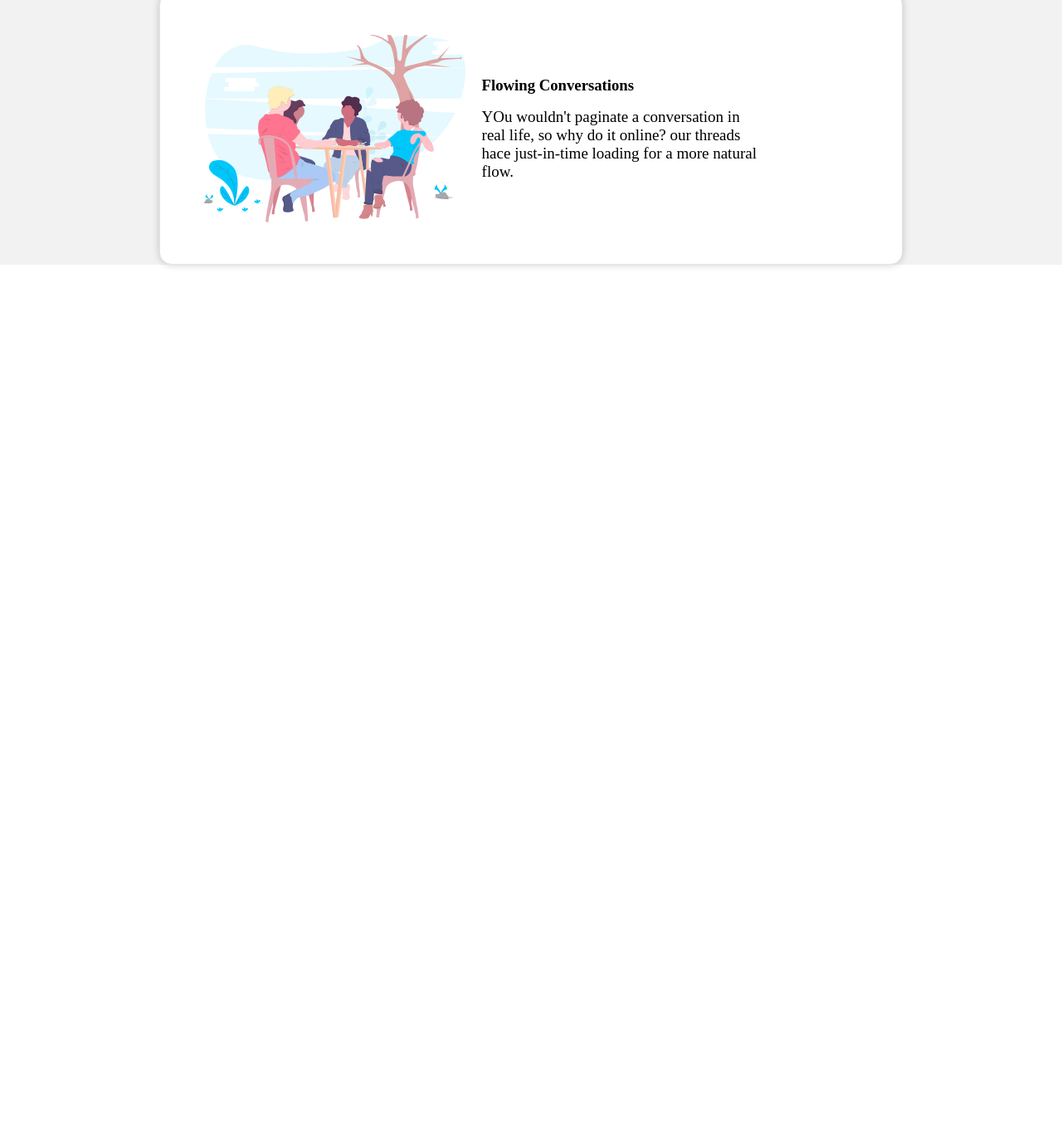
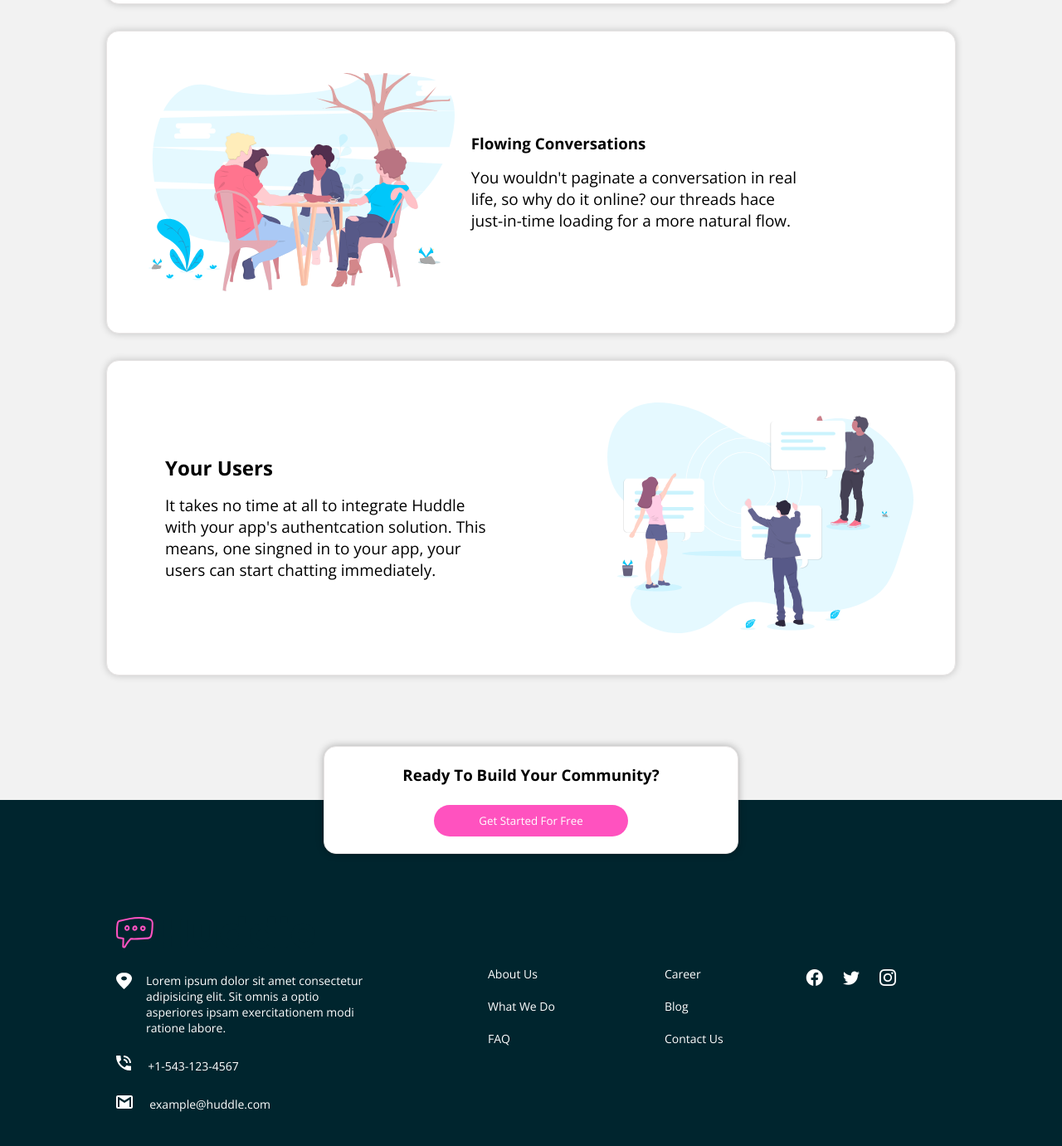
Before and after one commit to juangige/huddle-landing-page, a plain HTML site: page index.html in a window 1280 px wide. Shown: the part 1100-2481 px from the top of the page at 83% size. Before the commit the page ends 1447 px from the top, so only its background shows below. Drawn offline with nearby package versions, Linux system fonts and the light colour scheme.

Commit message:
maquetado final

```diff
--- a/css/main.css
+++ b/css/main.css
@@ -1,7 +1,10 @@
+@import url('https://fonts.googleapis.com/css2?family=Mulish:wght@200;300;400;500;600;700;800;900&family=Open+Sans:wght@400;700&family=Ubuntu:wght@300;400;500;700&display=swap');
+
 *{
     padding: 0;
     margin: 0;
     box-sizing: border-box;
+    font-family: 'Open Sans', sans-serif;
 }
 
 main{
@@ -94,7 +97,8 @@ p{
 .carta{
     display: flex;
     justify-content: space-between;
-    width: 70%;
+    width: 80%;
+    height: 50%;
     border: 1px solid #e7e4e4;
     border-radius: 15px;
     padding: 50px;
@@ -112,6 +116,106 @@ p{
 
 }
 
+.carta3{
+    margin-bottom: 150px;
+}
+
 .img-carta{
     width: 40%;
 }
+
+.carta-build{
+    display: flex;
+    flex-direction: column;
+    justify-content: center;
+    align-items: center;
+}
+
+.carta-b{
+    display: flex;
+    flex-direction: column;
+    justify-content: center;
+    align-items: center;
+    gap: 1.5rem;
+    width: 500px;
+    height: 130px;
+    border: 1px solid #e7e4e4;
+    border-radius: 15px;
+    box-shadow: 0px 0px 10px rgba(0, 0, 0, .3);
+    padding: 15px;
+    position: absolute;
+    background-color: #fff;
+}
+
+.btn3{
+    width: 50%;
+}
+
+
+.footer{
+    display: flex;
+    background-color: hsl(192, 100%, 9%);
+}
+
+.contacto{
+    padding: 40px;
+    margin-top: 100px;
+    margin-left: 100px;
+    display: flex;
+    flex-direction: column;
+    width: 35%;
+    gap: 1.5rem;
+}
+
+.ubicacion-div{
+    display: flex;
+    gap: 1rem;
+}
+
+.ubicacion-div p{
+    font-size: 14px;
+    color: #fff;
+}
+
+.ubicacion-div img{
+    width: 20px;
+    height: 20px;
+}
+
+.telefono span{
+    font-size: 14px;
+    margin-left: 1rem;
+    color: #fff;
+}
+
+.email a{
+    font-size: 14px;
+    text-decoration: none;
+    color: #fff;
+    margin-left: 1rem;
+}
+
+.nav{
+    display: flex;
+    gap: 7rem;
+    margin-top: 160px;
+    padding: 30px;
+}
+
+.nav li{
+    font-size: 14px;
+    list-style-type: none;
+    padding: 10px;
+    color: #fff;
+}
+
+.icn-redes{
+    margin-top: 200px;
+    margin-left: 50px;
+}
+
+.icnRedes{
+    font-size: 20px;
+    padding: 10px;
+    color: #fff;
+}
--- a/index.html
+++ b/index.html
@@ -5,6 +5,7 @@
   <meta name="viewport" content="width=device-width, initial-scale=1.0"> <!-- displays site properly based on user's device -->
   <link rel="stylesheet" href="./css/main.css">
   <link rel="icon" type="image/png" sizes="32x32" href="./images/favicon-32x32.png">
+  <link rel="stylesheet" href="https://cdn.jsdelivr.net/npm/bootstrap-icons@1.11.1/font/bootstrap-icons.css">
 
   <title>Huddle landing page </title>
 
@@ -59,17 +60,83 @@
 
       <div class="text-carta">
         <h3>Flowing Conversations</h3>
-        <p>YOu wouldn't paginate a conversation in real life, so why do it online? our threads hace just-in-time loading for a more natural flow.</p>
+        <p>You wouldn't paginate a conversation in real life, so why do it online? our threads hace just-in-time loading for a more natural flow.</p>
       </div>
+
+    </div>
+
+    <div class="carta carta3">
+
+      <div class="text-carta">
+        <h2>Your Users</h2>
+        <p>It takes no time at all to integrate Huddle with your app's authentcation solution. This means, one singned in to your app, your users can start chatting immediately.</p>
+      </div>
+
+      <img class="img-carta" src="./images/illustration-your-users.svg" alt="">
+
 
     </div>
 
   </section>
 
+  <section class="carta-build">
+    <div class="carta-b">
+      <h3>Ready To Build Your Community?</h3>
+      <button class="btn2 btn3">Get Started For Free</button>
+    </div>
+  </section>
+
 </main>
 
 
-  <footer>
+  <footer class="footer">
+
+    <section class="contacto">
+
+      <div class="logo-footer">
+        <img src="./images/logo.svg" alt="">
+        </div>
+
+      <div class="ubicacion-div">
+        <img src="./images/icon-location.svg" alt="Icono Locacion">
+        <p>Lorem ipsum dolor sit amet consectetur adipisicing elit. Sit omnis a optio asperiores ipsam exercitationem modi ratione labore.
+        </p>
+      </div>
+
+      <div class="telefono">
+        <img src="./images/icon-phone.svg" alt="Icono Telefono">
+        <span>+1-543-123-4567</span>
+      </div>
+
+      <div class="email">
+        <img src="./images/icon-email.svg" alt="Icono Email">
+        <a href="mailto:example@huddle.com">example@huddle.com</a>
+      </div>
+
+    </section>
+
+    <section class="nav">
+      <ul>
+        <li>About Us</li>
+        <li>What We Do</li>
+        <li>FAQ</li>
+      </ul>
+
+      <ul>
+        <li>Career</li>
+        <li>Blog</li>
+        <li>Contact Us</li>
+      </ul>
+
+    </section>
+
+    <section class="icn-redes">
+
+      <i class="bi bi-facebook icnRedes"></i>
+      <i class="bi bi-twitter icnRedes"></i>
+      <i class="bi bi-instagram icnRedes"></i>
+
+    </section>
 
   </footer>
 </body>
```
